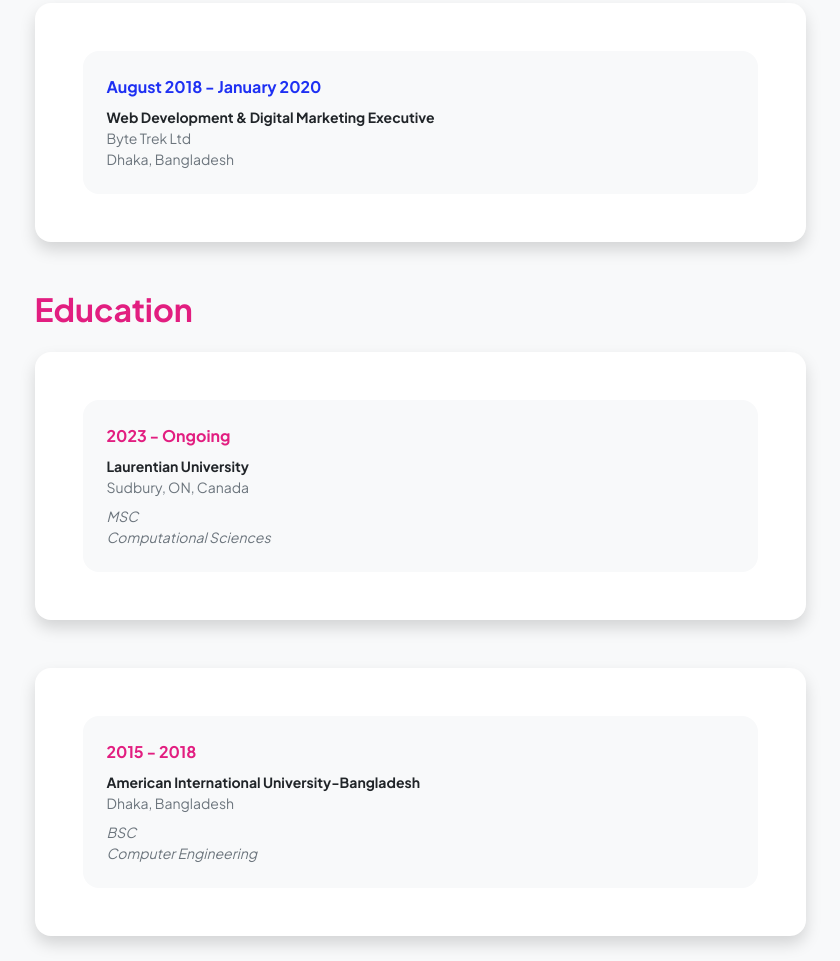
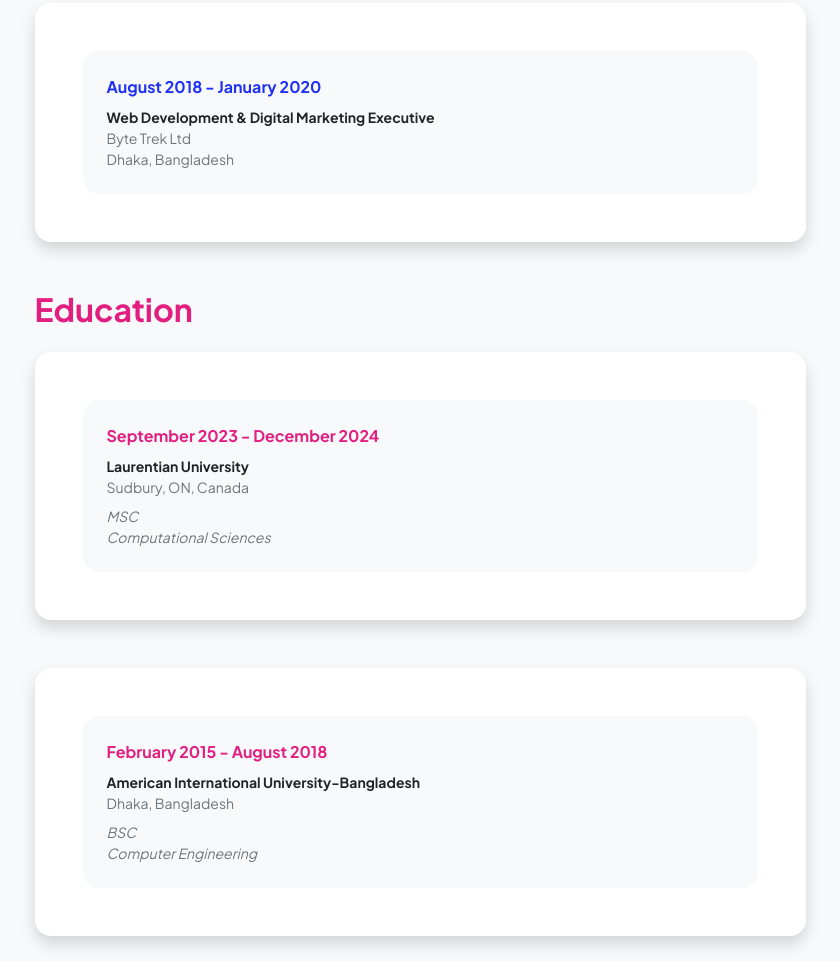
Before and after one commit to pronaymazumder/portfolio, a plain HTML site: page resume.html in a window 1280 px wide. Shown: the part 1500-2461 px from the top of the page, without its empty margins (220-1060 px from the left). Drawn offline with nearby package versions, Linux system fonts and the light colour scheme.

Commit message:
Update resume.html

```diff
--- a/resume.html
+++ b/resume.html
@@ -58,7 +58,7 @@
                                     <div class="row align-items-center gx-5">
                                         <div class="col text-center text-lg-start mb-4 mb-lg-0">
                                             <div class="bg-light p-4 rounded-4">
-                                                <div class="text-primary fw-bolder mb-2">September 2024 - Onging</div>
+                                                <div class="text-primary fw-bolder mb-2">September 2024 - December 2024</div>
                                                 <div class="small fw-bolder">Graduate Teaching Assistant</div>
                                                 <div class="small text-muted">Laurentian University</div>
                                                 <div class="small text-muted">Ontario, Canada</div>
@@ -145,7 +145,7 @@
                                     <div class="row align-items-center gx-5">
                                         <div class="col text-center text-lg-start mb-4 mb-lg-0">
                                             <div class="bg-light p-4 rounded-4">
-                                                <div class="text-secondary fw-bolder mb-2">2023 - Ongoing</div>
+                                                <div class="text-secondary fw-bolder mb-2">September 2023 - December 2024</div>
                                                 <div class="mb-2">
                                                     <div class="small fw-bolder">Laurentian University</div>
                                                     <div class="small text-muted">Sudbury, ON, Canada</div>
@@ -167,7 +167,7 @@
                                     <div class="row align-items-center gx-5">
                                         <div class="col text-center text-lg-start mb-4 mb-lg-0">
                                             <div class="bg-light p-4 rounded-4">
-                                                <div class="text-secondary fw-bolder mb-2">2015 - 2018</div>
+                                                <div class="text-secondary fw-bolder mb-2">February 2015 - August 2018</div>
                                                 <div class="mb-2">
                                                     <div class="small fw-bolder">American International University-Bangladesh</div>
                                                     <div class="small text-muted">Dhaka, Bangladesh</div>
```
